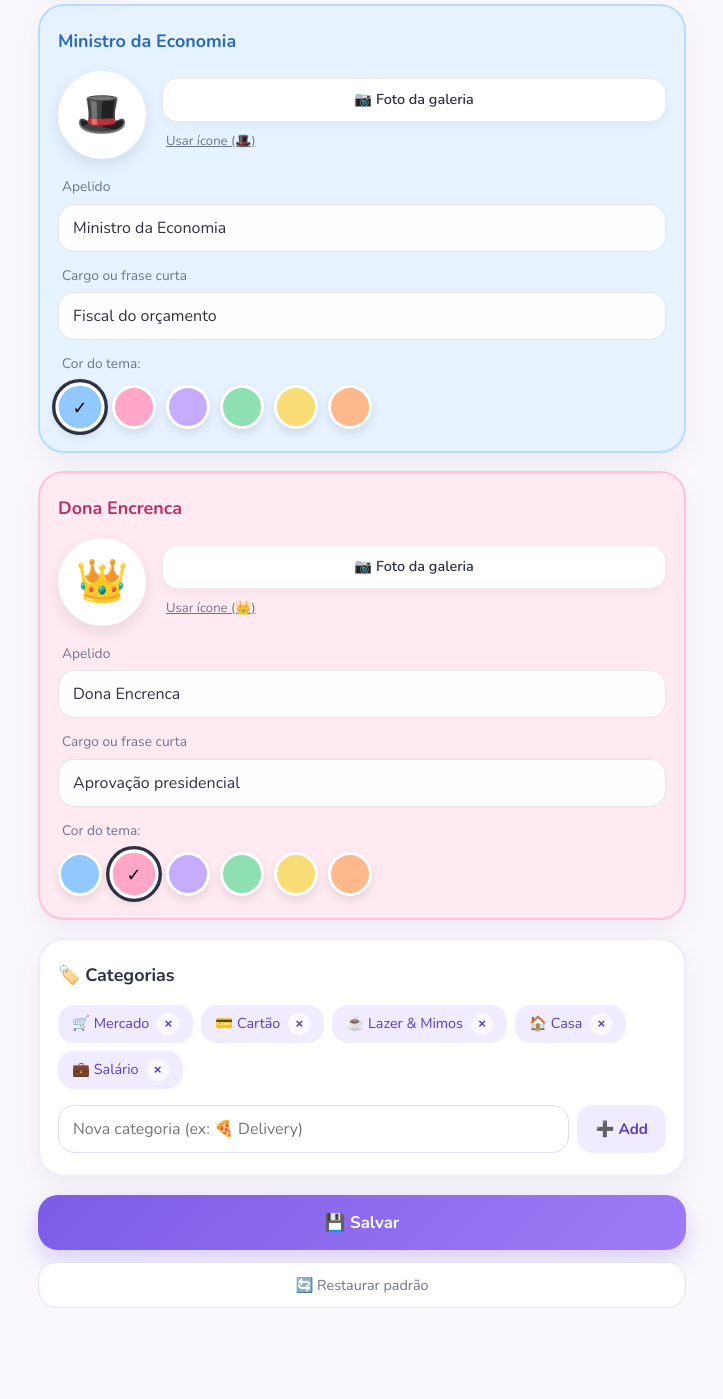
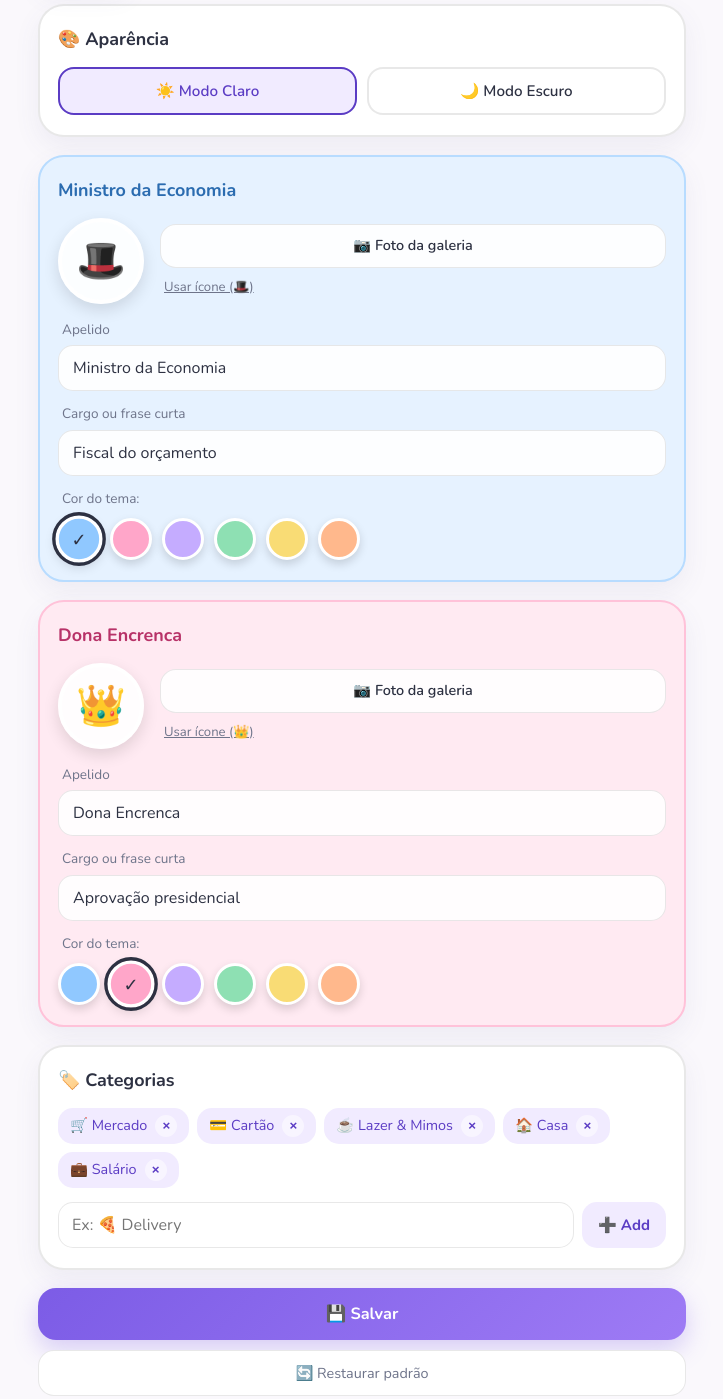
Before and after one commit to jsavioli/ukeah, a plain HTML site: page admin.html in a window 1280 px wide. Shown: the part 78-1477 px from the top of the page, without its empty margins (278-1001 px from the left). Before the commit the page ends 1454 px from the top, so only its background shows below. Drawn offline with nearby package versions, Linux system fonts and the light colour scheme; no server answers.

Commit message:
Update admin.html

```diff
--- a/admin.html
+++ b/admin.html
@@ -3,64 +3,74 @@
 <head>
   <meta charset="UTF-8">
   <meta name="viewport" content="width=device-width, initial-scale=1.0">
-  <title>Configurações — Ukeah</title>
+  <title>Ajustes — ukeah</title>
   <link rel="preconnect" href="https://fonts.googleapis.com">
   <link rel="preconnect" href="https://fonts.gstatic.com" crossorigin>
   <link href="https://fonts.googleapis.com/css2?family=Nunito:wght@400;600;700;800&display=swap" rel="stylesheet">
   <style>
     :root {
-      --fundo: #FAF8FC; --branco: #FFFFFF; --texto: #2D3142; --texto-suave: #6E748A;
-      --lilas-fundo: #F1EBFF; --lilas-forte: #5B3CC4;
-      --verde-fundo: #E7F8EE; --verde-forte: #1F7A4D;
+      --fundo: #FAF8FC; --branco: #FFFFFF; --texto: #2D3142; --suave: #6E748A;
+      --lilas: #F1EBFF; --lilas-f: #5B3CC4; --verde: #E7F8EE; --verde-f: #1F7A4D;
+      --inp-bg: rgba(255,255,255,0.9); --borda: rgba(0,0,0,0.09);
       --sombra: 0 10px 26px rgba(95, 90, 135, 0.08);
     }
+    [data-tema="escuro"] {
+      --fundo: #131520; --branco: #1D2030; --texto: #F2F4FA; --suave: #9CA3BC;
+      --lilas: #292247; --lilas-f: #C4B0FF; --verde: #173326; --verde-f: #7EE2AE;
+      --inp-bg: #262A3E; --borda: rgba(255,255,255,0.12);
+      --sombra: 0 10px 26px rgba(0, 0, 0, 0.35);
+    }
     * { box-sizing: border-box; margin: 0; padding: 0; -webkit-tap-highlight-color: transparent; }
-    body { font-family: 'Nunito', sans-serif; font-weight: 400; background: var(--fundo); color: var(--texto); line-height: 1.5; padding-bottom: 48px; }
+    body { font-family: 'Nunito', sans-serif; font-weight: 400; background: var(--fundo); color: var(--texto); line-height: 1.5; padding-bottom: 48px; transition: background 0.25s ease, color 0.25s ease; }
     .container { max-width: 680px; margin: 0 auto; padding: 20px 16px; }
 
     .topo { display: flex; align-items: center; justify-content: space-between; margin-bottom: 18px; gap: 12px; }
-    .btn-voltar { display: inline-flex; align-items: center; gap: 6px; background: var(--branco); color: var(--texto); text-decoration: none; padding: 10px 16px; border-radius: 16px; font-size: 0.92rem; font-weight: 600; box-shadow: var(--sombra); border: 1px solid #ECE8F4; }
+    .btn-voltar { display: inline-flex; align-items: center; gap: 6px; background: var(--branco); color: var(--texto); text-decoration: none; padding: 10px 16px; border-radius: 16px; font-size: 0.92rem; font-weight: 600; box-shadow: var(--sombra); border: 1px solid var(--borda); }
     .topo-dir { display: flex; align-items: center; gap: 10px; }
     .topo-dir h1 { font-size: 1.3rem; font-weight: 800; }
-    .status-dot { padding: 5px 11px; border-radius: 14px; font-size: 0.78rem; background: var(--lilas-fundo); color: var(--lilas-forte); }
-    .status-dot.ok { background: var(--verde-fundo); color: var(--verde-forte); }
+    .status-dot { padding: 5px 11px; border-radius: 14px; font-size: 0.78rem; background: var(--lilas); color: var(--lilas-f); }
+    .status-dot.ok { background: var(--verde); color: var(--verde-f); }
     .status-dot.erro { background: #FFEBE9; color: #A83232; }
 
-    .card-config { background: var(--branco); border-radius: 26px; padding: 22px 18px; box-shadow: var(--sombra); margin-bottom: 18px; border: 2px solid #EFEBF7; transition: background-color 0.25s ease, border-color 0.25s ease; }
-    .card-cabecalho { display: flex; align-items: center; justify-content: space-between; margin-bottom: 16px; }
+    .card-config { background: var(--branco); border-radius: 26px; padding: 20px 18px; box-shadow: var(--sombra); margin-bottom: 18px; border: 2px solid var(--borda); transition: background-color 0.25s ease, border-color 0.25s ease; }
+    .card-cabecalho { display: flex; align-items: center; justify-content: space-between; margin-bottom: 14px; }
     .card-cabecalho h2 { font-size: 1.12rem; font-weight: 700; }
 
-    .foto-area { display: flex; align-items: center; gap: 16px; margin-bottom: 18px; flex-wrap: wrap; }
-    .foto-preview { width: 88px; height: 88px; border-radius: 50%; background: var(--branco); border: 4px solid var(--branco); box-shadow: 0 6px 16px rgba(0,0,0,0.09); display: flex; align-items: center; justify-content: center; font-size: 42px; overflow: hidden; flex-shrink: 0; }
+    .tema-grid { display: grid; grid-template-columns: 1fr 1fr; gap: 10px; }
+    .btn-tema { padding: 12px; border-radius: 16px; border: 2px solid var(--borda); background: var(--inp-bg); color: var(--texto); font-family: inherit; font-size: 0.95rem; font-weight: 600; cursor: pointer; }
+    .btn-tema.ativo { border-color: var(--lilas-f); background: var(--lilas); color: var(--lilas-f); }
+
+    .foto-area { display: flex; align-items: center; gap: 16px; margin-bottom: 16px; flex-wrap: wrap; }
+    .foto-preview { width: 86px; height: 86px; border-radius: 50%; background: var(--inp-bg); border: 4px solid var(--branco); box-shadow: 0 6px 16px rgba(0,0,0,0.12); display: flex; align-items: center; justify-content: center; font-size: 40px; overflow: hidden; flex-shrink: 0; }
     .foto-preview img { width: 100%; height: 100%; object-fit: cover; }
-    .foto-botoes { display: flex; flex-direction: column; gap: 8px; flex: 1; min-width: 180px; }
-    .btn-foto { display: inline-flex; align-items: center; justify-content: center; gap: 8px; background: var(--branco); color: var(--texto); border: 1px solid rgba(0,0,0,0.08); border-radius: 16px; padding: 10px 14px; font-family: inherit; font-size: 0.9rem; font-weight: 600; cursor: pointer; box-shadow: 0 4px 10px rgba(0,0,0,0.04); }
-    .btn-remover-foto { background: transparent; border: none; color: var(--texto-suave); font-family: inherit; font-size: 0.82rem; text-decoration: underline; cursor: pointer; text-align: left; padding: 2px 4px; }
+    .foto-botoes { display: flex; flex-direction: column; gap: 8px; flex: 1; min-width: 160px; }
+    .btn-foto { display: inline-flex; align-items: center; justify-content: center; gap: 8px; background: var(--inp-bg); color: var(--texto); border: 1px solid var(--borda); border-radius: 16px; padding: 10px 14px; font-family: inherit; font-size: 0.9rem; font-weight: 600; cursor: pointer; }
+    .btn-remover-foto { background: transparent; border: none; color: var(--suave); font-family: inherit; font-size: 0.82rem; text-decoration: underline; cursor: pointer; text-align: left; padding: 2px 4px; }
     .input-arquivo { display: none; }
 
-    .campo { margin-bottom: 14px; }
-    .campo label { display: block; font-size: 0.86rem; color: var(--texto-suave); margin-bottom: 6px; padding-left: 4px; }
-    .campo input { width: 100%; padding: 12px 14px; border-radius: 16px; border: 1px solid rgba(0,0,0,0.1); background: rgba(255,255,255,0.92); font-family: inherit; font-size: 16px; color: var(--texto); outline: none; }
-    .campo input:focus { border-color: var(--lilas-forte); }
+    .campo { margin-bottom: 13px; }
+    .campo label { display: block; font-size: 0.85rem; color: var(--suave); margin-bottom: 5px; padding-left: 4px; }
+    .campo input { width: 100%; padding: 11px 14px; border-radius: 15px; border: 1px solid var(--borda); background: var(--inp-bg); font-family: inherit; font-size: 16px; color: var(--texto); outline: none; }
 
-    .cores-rotulo { font-size: 0.86rem; color: var(--texto-suave); margin-bottom: 10px; padding-left: 4px; }
+    .cores-rotulo { font-size: 0.85rem; color: var(--suave); margin-bottom: 9px; padding-left: 4px; }
     .cores-grid { display: flex; flex-wrap: wrap; gap: 10px; }
-    .cor-opcao { width: 44px; height: 44px; border-radius: 50%; border: 3px solid var(--branco); box-shadow: 0 4px 10px rgba(0,0,0,0.1); cursor: pointer; display: flex; align-items: center; justify-content: center; font-size: 1rem; }
+    .cor-opcao { width: 42px; height: 42px; border-radius: 50%; border: 3px solid var(--branco); box-shadow: 0 4px 10px rgba(0,0,0,0.15); cursor: pointer; display: flex; align-items: center; justify-content: center; font-size: 1rem; color: #2D3142; }
     .cor-opcao.selecionada { transform: scale(1.12); outline: 3px solid var(--texto); }
 
-    .cats-lista { display: flex; flex-wrap: wrap; gap: 8px; margin-bottom: 16px; }
-    .cat-chip { display: inline-flex; align-items: center; gap: 8px; background: var(--lilas-fundo); color: var(--lilas-forte); padding: 8px 14px; border-radius: 16px; font-size: 0.9rem; }
-    .cat-chip button { border: none; background: rgba(255,255,255,0.7); color: var(--lilas-forte); width: 22px; height: 22px; border-radius: 50%; font-weight: 700; cursor: pointer; display: flex; align-items: center; justify-content: center; }
+    .cats-lista { display: flex; flex-wrap: wrap; gap: 8px; margin-bottom: 14px; }
+    .cat-chip { display: inline-flex; align-items: center; gap: 8px; background: var(--lilas); color: var(--lilas-f); padding: 7px 12px; border-radius: 15px; font-size: 0.9rem; max-width: 100%; }
+    .cat-chip span { overflow-wrap: anywhere; }
+    .cat-chip button { border: none; background: rgba(255,255,255,0.5); color: var(--lilas-f); width: 22px; height: 22px; border-radius: 50%; font-weight: 700; cursor: pointer; flex-shrink: 0; }
     .add-cat-row { display: flex; gap: 8px; width: 100%; }
-.add-cat-row input { flex: 1; min-width: 0; padding: 12px 14px; border-radius: 16px; border: 1px solid #E2DDF0; font-family: inherit; font-size: 16px; outline: none; }
-    .btn-add-cat { background: var(--lilas-fundo); color: var(--lilas-forte); border: none; border-radius: 16px; padding: 0 18px; font-family: inherit; font-size: 0.95rem; font-weight: 700; cursor: pointer; }
+    .add-cat-row input { flex: 1; min-width: 0; padding: 11px 13px; border-radius: 15px; border: 1px solid var(--borda); background: var(--inp-bg); color: var(--texto); font-family: inherit; font-size: 16px; outline: none; }
+    .btn-add-cat { background: var(--lilas); color: var(--lilas-f); border: none; border-radius: 15px; padding: 0 16px; font-family: inherit; font-size: 0.94rem; font-weight: 700; cursor: pointer; flex-shrink: 0; }
 
-    .acoes-finais { display: flex; flex-direction: column; gap: 12px; margin-top: 8px; }
-    .btn-salvar { width: 100%; padding: 16px; border: none; border-radius: 20px; background: linear-gradient(135deg, #7C5CE6, #9E7BF5); color: var(--branco); font-family: inherit; font-size: 1.05rem; font-weight: 700; cursor: pointer; box-shadow: 0 10px 24px rgba(124,92,230,0.28); }
-    .btn-salvar:disabled { opacity: 0.65; cursor: wait; }
-    .btn-reset { width: 100%; padding: 12px; border: 1px solid #E5E0EE; border-radius: 18px; background: var(--branco); color: var(--texto-suave); font-family: inherit; font-size: 0.9rem; cursor: pointer; }
+    .acoes-finais { display: flex; flex-direction: column; gap: 10px; }
+    .btn-salvar { width: 100%; padding: 15px; border: none; border-radius: 18px; background: linear-gradient(135deg, #7C5CE6, #9E7BF5); color: #FFF; font-family: inherit; font-size: 1.02rem; font-weight: 700; cursor: pointer; box-shadow: 0 10px 24px rgba(124,92,230,0.28); }
+    .btn-salvar:disabled { opacity: 0.65; }
+    .btn-reset { width: 100%; padding: 12px; border: 1px solid var(--borda); border-radius: 16px; background: var(--branco); color: var(--suave); font-family: inherit; font-size: 0.9rem; cursor: pointer; }
 
-    .toast { position: fixed; bottom: 24px; left: 50%; transform: translateX(-50%) translateY(20px); background: var(--texto); color: var(--branco); padding: 12px 20px; border-radius: 18px; font-size: 0.92rem; opacity: 0; pointer-events: none; transition: all 0.25s ease; z-index: 200; text-align: center; max-width: 90%; box-shadow: 0 10px 25px rgba(0,0,0,0.18); }
+    .toast { position: fixed; bottom: 24px; left: 50%; transform: translateX(-50%) translateY(20px); background: var(--texto); color: var(--fundo); padding: 11px 18px; border-radius: 16px; font-size: 0.9rem; opacity: 0; pointer-events: none; transition: all 0.25s ease; z-index: 200; text-align: center; max-width: 90%; }
     .toast.visivel { opacity: 1; transform: translateX(-50%) translateY(0); }
   </style>
 </head>
@@ -70,15 +80,23 @@
     <header class="topo">
       <a href="index.html" class="btn-voltar">← Voltar</a>
       <div class="topo-dir">
-        <span class="status-dot" id="status-nuvem">☁️ ...</span>
+        <span class="status-dot" id="status-nuvem">☁️</span>
         <h1>⚙️ Ajustes</h1>
       </div>
     </header>
 
+    <!-- APARÊNCIA -->
+    <section class="card-config">
+      <div class="card-cabecalho"><h2>🎨 Aparência</h2></div>
+      <div class="tema-grid">
+        <button type="button" class="btn-tema" id="btn-tema-claro" onclick="mudarTema('claro')">☀️ Modo Claro</button>
+        <button type="button" class="btn-tema" id="btn-tema-escuro" onclick="mudarTema('escuro')">🌙 Modo Escuro</button>
+      </div>
+    </section>
+
+    <!-- PERFIL 1 -->
     <section class="card-config" id="card-p1">
-      <div class="card-cabecalho">
-        <h2 id="titulo-p1">Ministro da Economia</h2>
-      </div>
+      <div class="card-cabecalho"><h2 id="titulo-p1">Ministro da Economia</h2></div>
       <div class="foto-area">
         <div class="foto-preview" id="preview-p1">🎩</div>
         <div class="foto-botoes">
@@ -87,22 +105,15 @@
           <button type="button" class="btn-remover-foto" onclick="removerFoto('p1')">Usar ícone (🎩)</button>
         </div>
       </div>
-      <div class="campo">
-        <label for="nome-p1">Apelido</label>
-        <input type="text" id="nome-p1" oninput="atualizarTituloCard('p1')">
-      </div>
-      <div class="campo">
-        <label for="sub-p1">Cargo ou frase curta</label>
-        <input type="text" id="sub-p1">
-      </div>
+      <div class="campo"><label for="nome-p1">Apelido</label><input type="text" id="nome-p1" oninput="atualizarTituloCard('p1')"></div>
+      <div class="campo"><label for="sub-p1">Cargo ou frase curta</label><input type="text" id="sub-p1"></div>
       <p class="cores-rotulo">Cor do tema:</p>
       <div class="cores-grid" id="cores-p1"></div>
     </section>
 
+    <!-- PERFIL 2 -->
     <section class="card-config" id="card-p2">
-      <div class="card-cabecalho">
-        <h2 id="titulo-p2">Dona Encrenca</h2>
-      </div>
+      <div class="card-cabecalho"><h2 id="titulo-p2">Dona Encrenca</h2></div>
       <div class="foto-area">
         <div class="foto-preview" id="preview-p2">👑</div>
         <div class="foto-botoes">
@@ -111,25 +122,18 @@
           <button type="button" class="btn-remover-foto" onclick="removerFoto('p2')">Usar ícone (👑)</button>
         </div>
       </div>
-      <div class="campo">
-        <label for="nome-p2">Apelido</label>
-        <input type="text" id="nome-p2" oninput="atualizarTituloCard('p2')">
-      </div>
-      <div class="campo">
-        <label for="sub-p2">Cargo ou frase curta</label>
-        <input type="text" id="sub-p2">
-      </div>
+      <div class="campo"><label for="nome-p2">Apelido</label><input type="text" id="nome-p2" oninput="atualizarTituloCard('p2')"></div>
+      <div class="campo"><label for="sub-p2">Cargo ou frase curta</label><input type="text" id="sub-p2"></div>
       <p class="cores-rotulo">Cor do tema:</p>
       <div class="cores-grid" id="cores-p2"></div>
     </section>
 
+    <!-- CATEGORIAS -->
     <section class="card-config">
-      <div class="card-cabecalho">
-        <h2>🏷️ Categorias</h2>
-      </div>
+      <div class="card-cabecalho"><h2>🏷️ Categorias</h2></div>
       <div class="cats-lista" id="lista-categorias"></div>
       <div class="add-cat-row">
-        <input type="text" id="nova-categoria" placeholder="Nova categoria (ex: 🍕 Delivery)">
+        <input type="text" id="nova-categoria" placeholder="Ex: 🍕 Delivery">
         <button type="button" class="btn-add-cat" onclick="adicionarCategoria()">➕ Add</button>
       </div>
     </section>
@@ -145,7 +149,7 @@
   <script>
     const API_URL = 'https://script.google.com/macros/s/AKfycbznLrLxLa2-3PUecTKSc--px_y41hxUoF44L0yP5N1gPMWnujYiWkkFsbDbv6q-9kHV2A/exec';
 
-    const PALETA = {
+    const PALETA_CLARO = {
       azul:    { fundo: '#E6F2FF', borda: '#B8DCFF', texto: '#2B6CB0', bolinha: '#90C8FF' },
       rosa:    { fundo: '#FFEAF2', borda: '#FFC2D9', texto: '#B83268', bolinha: '#FFA6C9' },
       lilas:   { fundo: '#F1EBFF', borda: '#D9C9FF', texto: '#5B3CC4', bolinha: '#C5ACFF' },
@@ -154,7 +158,17 @@
       pessego: { fundo: '#FFF0E5', borda: '#FFD1B3', texto: '#A84B18', bolinha: '#FFB88C' }
     };
 
+    const PALETA_ESCURO = {
+      azul:    { fundo: '#1B2A40', borda: '#2D486E', texto: '#8DC8FF', bolinha: '#90C8FF' },
+      rosa:    { fundo: '#381E2C', borda: '#61314A', texto: '#FF9EC7', bolinha: '#FFA6C9' },
+      lilas:   { fundo: '#282144', borda: '#443775', texto: '#C2ADFF', bolinha: '#C5ACFF' },
+      verde:   { fundo: '#173326', borda: '#285942', texto: '#7CE0AC', bolinha: '#8EE0B3' },
+      amarelo: { fundo: '#362D16', borda: '#5E4D22', texto: '#F7D774', bolinha: '#F9DC75' },
+      pessego: { fundo: '#3B2419', borda: '#663D29', texto: '#FFB085', bolinha: '#FFB88C' }
+    };
+
     const PADRAO = {
+      temaModo: 'claro',
       p1: { nome: 'Ministro da Economia', subtitulo: 'Fiscal do orçamento', cor: 'azul', icone: '🎩', foto: '' },
       p2: { nome: 'Dona Encrenca', subtitulo: 'Aprovação presidencial', cor: 'rosa', icone: '👑', foto: '' },
       categorias: ['🛒 Mercado', '💳 Cartão', '☕ Lazer & Mimos', '🏠 Casa', '💼 Salário']
@@ -165,8 +179,20 @@
 
     function setStatusNuvem(texto, tipo) {
       const el = document.getElementById('status-nuvem');
-      el.textContent = texto;
-      el.className = 'status-dot' + (tipo ? ' ' + tipo : '');
+      el.textContent = texto; el.className = 'status-dot' + (tipo ? ' ' + tipo : '');
+    }
+
+    function aplicarTemaModo() {
+      const escuro = config.temaModo === 'escuro';
+      document.documentElement.setAttribute('data-tema', escuro ? 'escuro' : 'claro');
+      document.getElementById('btn-tema-claro').classList.toggle('ativo', !escuro);
+      document.getElementById('btn-tema-escuro').classList.toggle('ativo', escuro);
+      ['p1', 'p2'].forEach(k => aplicarCorCard(k));
+    }
+
+    function mudarTema(modo) {
+      config.temaModo = modo;
+      aplicarTemaModo();
     }
 
     function carregarLocal() {
@@ -174,6 +200,7 @@
       try { salvo = JSON.parse(localStorage.getItem('ukeah_config')); } catch (e) {}
       const base = clonarPadrao();
       config = salvo ? {
+        temaModo: salvo.temaModo || 'claro',
         p1: { ...base.p1, ...(salvo.p1 || {}) },
         p2: { ...base.p2, ...(salvo.p2 || {}) },
         categorias: Array.isArray(salvo.categorias) ? salvo.categorias : base.categorias
@@ -183,13 +210,13 @@
 
     async function carregarDaPlanilha() {
       try {
-        const resp = await fetch(API_URL);
-        const dados = await resp.json();
+        const dados = await (await fetch(API_URL)).json();
         if (dados.ok && dados.config && Object.keys(dados.config).length > 0) {
           const c = dados.config, base = clonarPadrao();
           let cats = base.categorias;
           try { if (c.categorias) cats = JSON.parse(c.categorias); } catch (e) {}
           config = {
+            temaModo: c.temaModo || 'claro',
             p1: { nome: c.p1_nome || base.p1.nome, subtitulo: c.p1_subtitulo || base.p1.subtitulo, cor: c.p1_cor || base.p1.cor, icone: c.p1_icone || base.p1.icone, foto: c.p1_foto || '' },
             p2: { nome: c.p2_nome || base.p2.nome, subtitulo: c.p2_subtitulo || base.p2.subtitulo, cor: c.p2_cor || base.p2.cor, icone: c.p2_icone || base.p2.icone, foto: c.p2_foto || '' },
             categorias: Array.isArray(cats) ? cats : base.categorias
@@ -207,8 +234,9 @@
         document.getElementById(`nome-${k}`).value = p.nome;
         document.getElementById(`sub-${k}`).value = p.subtitulo;
         document.getElementById(`titulo-${k}`).textContent = p.nome || 'Sem nome';
-        atualizarPreviewFoto(k); aplicarCorCard(k); desenharBolinhasCor(k);
+        atualizarPreviewFoto(k); desenharBolinhasCor(k);
       });
+      aplicarTemaModo();
       desenharCategorias();
     }
 
@@ -217,7 +245,8 @@
     }
 
     function aplicarCorCard(k) {
-      const tema = PALETA[config[k].cor] || PALETA.azul;
+      const pal = config.temaModo === 'escuro' ? PALETA_ESCURO : PALETA_CLARO;
+      const tema = pal[config[k].cor] || pal.azul;
       const card = document.getElementById(`card-${k}`);
       card.style.backgroundColor = tema.fundo; card.style.borderColor = tema.borda;
       document.getElementById(`titulo-${k}`).style.color = tema.texto;
@@ -225,8 +254,8 @@
 
     function desenharBolinhasCor(k) {
       const cont = document.getElementById(`cores-${k}`); cont.innerHTML = '';
-      Object.keys(PALETA).forEach(corKey => {
-        const tema = PALETA[corKey];
+      Object.keys(PALETA_CLARO).forEach(corKey => {
+        const tema = PALETA_CLARO[corKey];
         const btn = document.createElement('button'); btn.type = 'button';
         btn.className = 'cor-opcao' + (config[k].cor === corKey ? ' selecionada' : '');
         btn.style.backgroundColor = tema.bolinha;
@@ -294,20 +323,19 @@
       btn.disabled = true; btn.textContent = '⏳ Salvando...';
 
       const payload = {
+        temaModo: config.temaModo || 'claro',
         p1_nome: config.p1.nome, p1_subtitulo: config.p1.subtitulo, p1_cor: config.p1.cor, p1_icone: config.p1.icone, p1_foto: config.p1.foto,
         p2_nome: config.p2.nome, p2_subtitulo: config.p2.subtitulo, p2_cor: config.p2.cor, p2_icone: config.p2.icone, p2_foto: config.p2.foto,
         categorias: JSON.stringify(config.categorias)
       };
 
       try {
-        const resp = await fetch(API_URL, {
-          method: 'POST',
-          headers: { 'Content-Type': 'text/plain;charset=utf-8' },
+        const res = await (await fetch(API_URL, {
+          method: 'POST', headers: { 'Content-Type': 'text/plain;charset=utf-8' },
           body: JSON.stringify({ acao: 'salvarConfig', config: payload })
-        });
-        const res = await resp.json();
+        })).json();
         if (res.ok) { setStatusNuvem('☁️ ✅', 'ok'); mostrarAviso('✅ Salvo!'); }
-        else throw new Error('Erro');
+        else throw 0;
       } catch (e) {
         setStatusNuvem('⚠️ Erro', 'erro'); mostrarAviso('⚠️ Falhou na planilha.');
       } finally {
@@ -324,8 +352,7 @@
     function mostrarAviso(msg) {
       const t = document.getElementById('toast');
       t.textContent = msg; t.classList.add('visivel');
-      clearTimeout(timerToast);
-      timerToast = setTimeout(() => t.classList.remove('visivel'), 2600);
+      clearTimeout(timerToast); timerToast = setTimeout(() => t.classList.remove('visivel'), 2600);
     }
 
     window.addEventListener('DOMContentLoaded', () => { carregarLocal(); carregarDaPlanilha(); });
```
